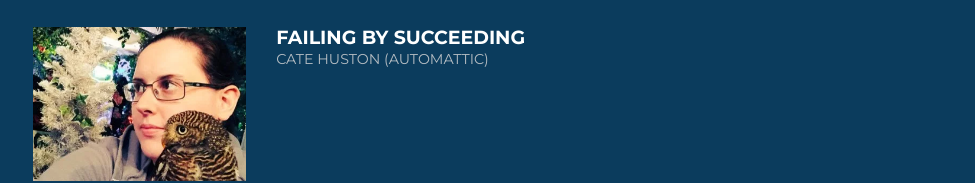
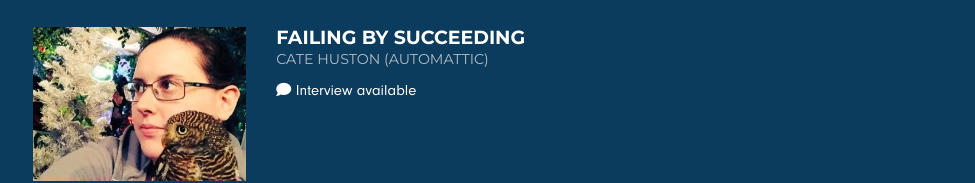
Before and after one commit to rebelcon/rebelcon.io, a plain HTML site: page index.html in a window 1280 px wide. Shown: the part 6560-6743 px from the top of the page, without its empty margins (135-1110 px from the left). Drawn offline with nearby package versions, Linux system fonts and the light colour scheme; some packages are replaced by stand-ins of ours.

Commit message:
Add interview link

```diff
--- a/index.html
+++ b/index.html
@@ -597,6 +597,8 @@
 			</small>
 		</h4>
 
+		<a href="/talks/cate-huston-failing-by-succeeding#speaker"><i class="fa fa-comment"></i> Interview available</a>
+
 	</div>
 </div>
                     </div>
```
